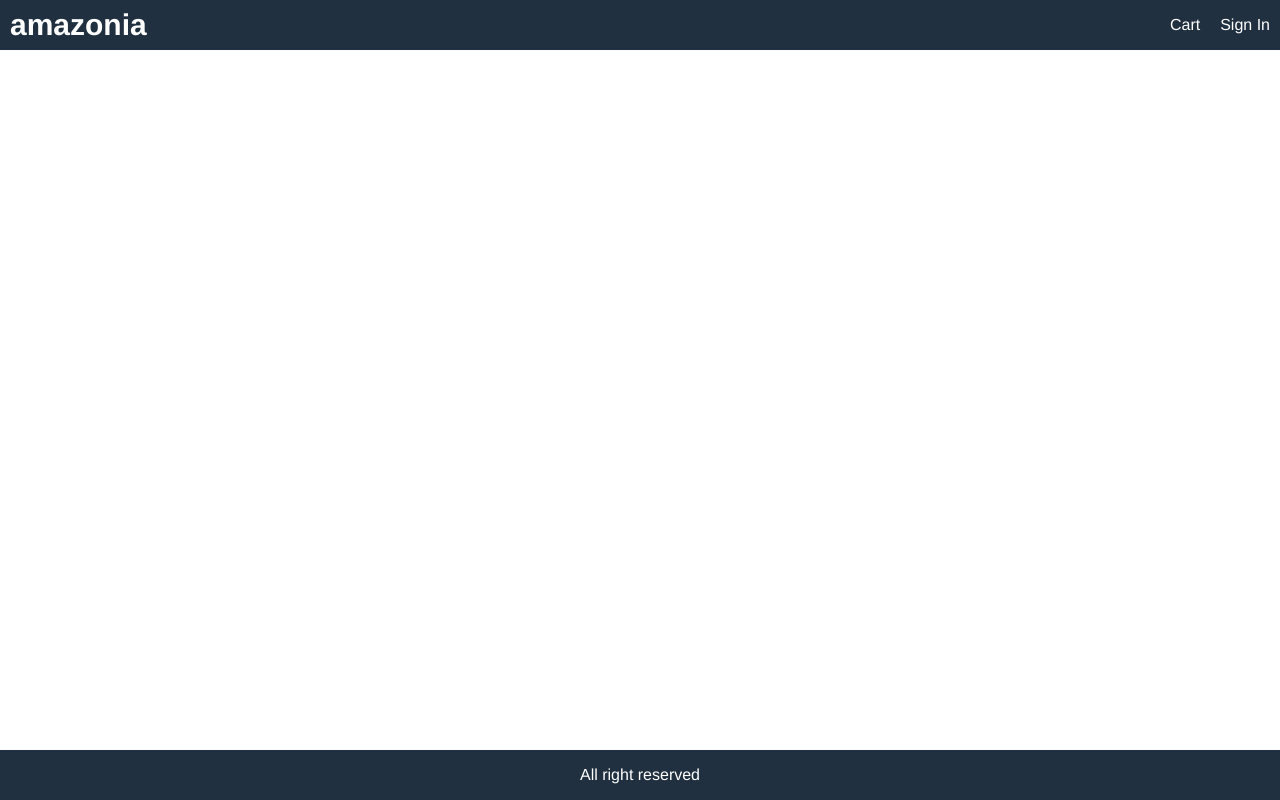
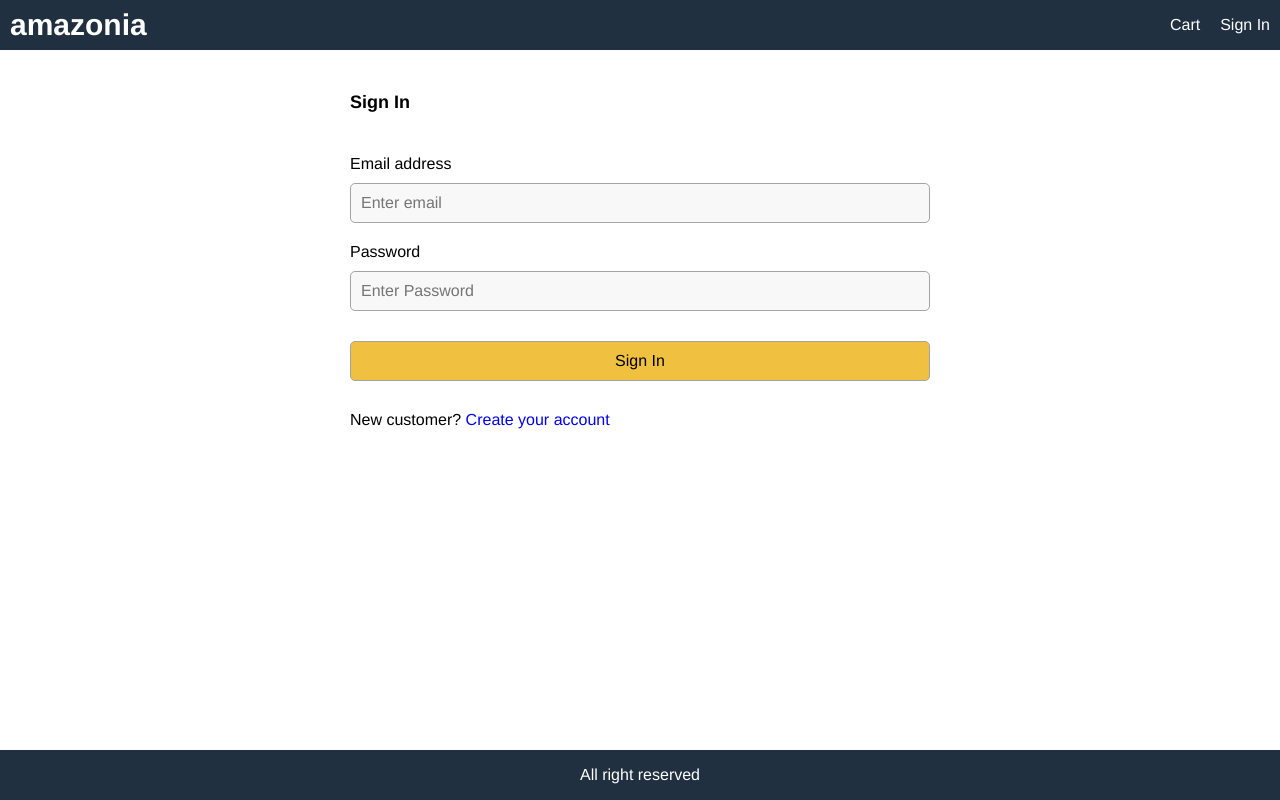
Before and after one commit to agusy01/Amazonia-proyect, a React (Create React App) app in the folder frontend/: page /signin in a window 1280 px wide. Built offline with nearby package versions, Linux system fonts and the light colour scheme.

Commit message:
Diseño de sign in

```diff
--- a/frontend/src/App.css
+++ b/frontend/src/App.css
@@ -189,3 +189,20 @@
   color: #a02020;
   background-color: #ffe0e0e0;
 }
+
+/* Form */
+.form{
+  max-width: 60rem;
+  margin: 0 auto;
+}
+
+.form > div {
+  display: flex;
+  flex-direction: column;
+  margin: 1rem;
+}
+
+.form label {
+  margin: 1rem 0;
+  display: block;
+}
--- a/frontend/src/App.js
+++ b/frontend/src/App.js
@@ -12,6 +12,7 @@
 import ProductScreen from './screens/ProductScreen';
 import CartScreen from './screens/CartScreen';
 import { useSelector } from 'react-redux';
+import SigninScreen from './screens/SigninScreen';
 
 
 function App() {
@@ -41,6 +42,7 @@
           <Route path="/cart/:id/*" element={<CartScreen />}></Route>
           <Route path='/product/:id' element={<ProductScreen />}></Route>
           <Route path='/' element={<HomeScreen />} exact></Route>
+          <Route path='/signin' element={<SigninScreen />}></Route>
         </Routes>
       </main>
       <footer className="row center">All right reserved</footer>
--- /dev/null
+++ b/frontend/src/screens/SigninScreen.js
@@ -0,0 +1,41 @@
+import React, { useState } from 'react';
+import { Link } from 'react-router-dom';
+
+const SigninScreen = () => {
+
+    const [email,setEmail] = useState('');
+    const [password, setPassword] = useState('');
+    const submitHandler = (e) => {
+        e.preventDefault();
+    }
+  return (
+    <div>
+        <form className='form' onSubmit={submitHandler}>
+            <div>
+                <h1>Sign In</h1>
+            </div>
+            <div>
+                <label htmlFor='email'>Email address</label>
+                <input type='email' id='email' placeholder='Enter email' required onChange={(e) => setEmail(e.target.value)}></input>
+            </div>
+            <div>
+                <label htmlFor='password'>Password</label>
+                <input type='password' id='password' placeholder='Enter Password' required onChange={(e) => setPassword(e.target.value)}></input>
+            </div>
+            <div>
+                <label />
+                <button className='primary' type='submit'>Sign In</button>
+            </div>
+            <div>
+                <label />
+                <div>
+                    New customer? {' '}
+                    <Link to="/register">Create your account</Link>
+                </div>
+            </div>
+        </form>
+    </div>
+  )
+}
+
+export default SigninScreen;
```
